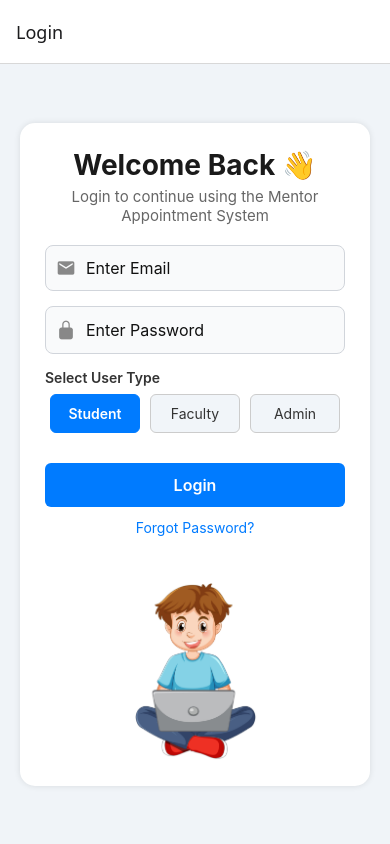
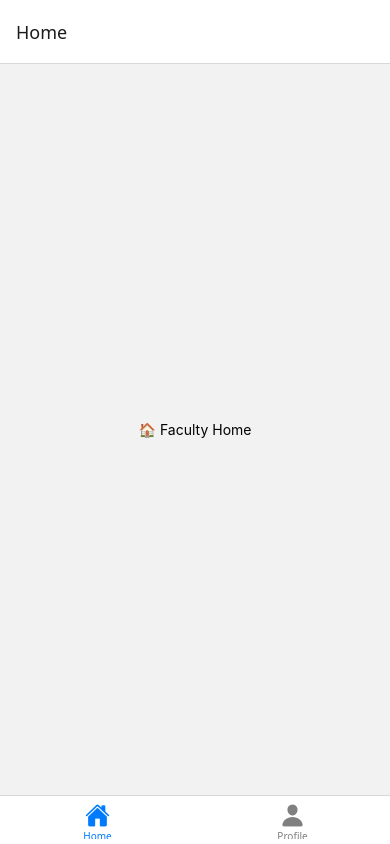
Before and after one commit to kphkns/MenteeMentorApp, a React Native app: screen /Faculty in a window 390 px wide. Built offline with nearby package versions, Linux system fonts and the light colour scheme.

Commit message:
first commit3

```diff
--- a/App.js
+++ b/App.js
@@ -4,6 +4,8 @@ import { NavigationContainer } from '@react-navigation/native';
 import { createNativeStackNavigator } from '@react-navigation/native-stack';
 import LoginScreen from './screens/LoginScreen';
 import StudentStack from './screens/navigators/StudentStack'
+import FacultyStack from './screens/navigators/FacultyStack';
+import AdminStack from './screens/navigators/AdminStack';
 
 const Stack = createNativeStackNavigator();
 
@@ -13,6 +15,8 @@ export default function App() {
       <Stack.Navigator initialRouteName="Login">
         <Stack.Screen name="Login" component={LoginScreen} />
         <Stack.Screen name="Student" component={StudentStack} options={{ headerShown: false }} />
+        <Stack.Screen name="Faculty" component={FacultyStack} options={{ headerShown: false }} />
+        <Stack.Screen name="Admin" component={AdminStack} options={{ headerShown: false }} />
         {/* You can add more screens here like DashboardScreen later */}
       </Stack.Navigator>
     </NavigationContainer>
--- a/package.json
+++ b/package.json
@@ -15,7 +15,9 @@
     "@react-navigation/bottom-tabs": "^7.3.10",
     "@react-navigation/native": "^7.1.6",
     "@react-navigation/native-stack": "^7.3.10",
+    "axios": "^1.8.4",
     "expo": "~52.0.46",
+    "expo-image-picker": "~16.0.6",
     "expo-status-bar": "~2.0.1",
     "react": "18.3.1",
     "react-native": "0.76.9",
--- /dev/null
+++ b/screens/Admin/AdminHome.js
@@ -0,0 +1,10 @@
+import React from 'react';
+import { View, Text } from 'react-native';
+
+export default function AdminHome() {
+  return (
+    <View style={{ flex: 1, justifyContent: 'center', alignItems: 'center' }}>
+      <Text>🏠 Admin Home</Text>
+    </View>
+  );
+}
--- /dev/null
+++ b/screens/Admin/AdminProfile.js
@@ -0,0 +1,45 @@
+import React from 'react';
+import { View, Text, Button, StyleSheet, Alert } from 'react-native';
+import AsyncStorage from '@react-native-async-storage/async-storage';
+
+export default function AdminProfile({ navigation }) {
+  const handleLogout = async () => {
+    try {
+      await AsyncStorage.removeItem('authToken'); // 🔐 remove JWT token
+      Alert.alert('Logged Out', 'You have been logged out.');
+      navigation.replace('Login'); // 🚪 redirect to Login screen
+    } catch (error) {
+      console.error('Logout error:', error);
+      Alert.alert('Error', 'Failed to log out.');
+    }
+  };
+
+  return (
+    <View style={styles.container}>
+      <Text style={styles.heading}>👤 Admin Profile</Text>
+
+      {/* 👇 Logout Button */}
+      <View style={styles.buttonWrapper}>
+        <Button title="Logout" onPress={handleLogout} color="#dc3545" />
+      </View>
+    </View>
+  );
+}
+
+const styles = StyleSheet.create({
+  container: {
+    flex: 1,
+    justifyContent: 'center',
+    alignItems: 'center',
+    padding: 20,
+  },
+  heading: {
+    fontSize: 22,
+    fontWeight: 'bold',
+    marginBottom: 20,
+  },
+  buttonWrapper: {
+    marginTop: 20,
+    width: '80%',
+  },
+});
--- /dev/null
+++ b/screens/faculty/FacultyHome.js
@@ -0,0 +1,10 @@
+import React from 'react';
+import { View, Text } from 'react-native';
+
+export default function FacultyHome() {
+  return (
+    <View style={{ flex: 1, justifyContent: 'center', alignItems: 'center' }}>
+      <Text>🏠 Faculty Home</Text>
+    </View>
+  );
+}
--- /dev/null
+++ b/screens/faculty/FacultyProfile.js
@@ -0,0 +1,45 @@
+import React from 'react';
+import { View, Text, Button, StyleSheet, Alert } from 'react-native';
+import AsyncStorage from '@react-native-async-storage/async-storage';
+
+export default function FacultyProfile({ navigation }) {
+  const handleLogout = async () => {
+    try {
+      await AsyncStorage.removeItem('authToken'); // 🔐 remove JWT token
+      Alert.alert('Logged Out', 'You have been logged out.');
+      navigation.replace('Login'); // 🚪 redirect to Login screen
+    } catch (error) {
+      console.error('Logout error:', error);
+      Alert.alert('Error', 'Failed to log out.');
+    }
+  };
+
+  return (
+    <View style={styles.container}>
+      <Text style={styles.heading}>👤 Faculty Profile</Text>
+
+      {/* 👇 Logout Button */}
+      <View style={styles.buttonWrapper}>
+        <Button title="Logout" onPress={handleLogout} color="#dc3545" />
+      </View>
+    </View>
+  );
+}
+
+const styles = StyleSheet.create({
+  container: {
+    flex: 1,
+    justifyContent: 'center',
+    alignItems: 'center',
+    padding: 20,
+  },
+  heading: {
+    fontSize: 22,
+    fontWeight: 'bold',
+    marginBottom: 20,
+  },
+  buttonWrapper: {
+    marginTop: 20,
+    width: '80%',
+  },
+});
--- /dev/null
+++ b/screens/navigators/AdminStack.js
@@ -0,0 +1,31 @@
+import React from 'react';
+import { createBottomTabNavigator } from '@react-navigation/bottom-tabs';
+import { Ionicons } from '@expo/vector-icons';
+
+import AdminHome from '../Admin/AdminHome';
+import AdminProfile from '../Admin/AdminProfile';
+
+const Tab = createBottomTabNavigator();
+
+export default function AdminStack() {
+  return (
+    <Tab.Navigator
+      screenOptions={({ route }) => ({
+        tabBarIcon: ({ color, size }) => {
+          let iconName;
+
+          if (route.name === 'Home') iconName = 'home';
+          else if (route.name === 'Profile') iconName = 'person';
+
+          return <Ionicons name={iconName} size={size} color={color} />;
+        },
+        tabBarActiveTintColor: '#007bff',
+        tabBarInactiveTintColor: 'gray',
+        headerShown: true,
+      })}
+    >
+      <Tab.Screen name="Home" component={AdminHome} />
+      <Tab.Screen name="Profile" component={AdminProfile} />
+    </Tab.Navigator>
+  );
+}
--- /dev/null
+++ b/screens/navigators/FacultyStack.js
@@ -0,0 +1,31 @@
+import React from 'react';
+import { createBottomTabNavigator } from '@react-navigation/bottom-tabs';
+import { Ionicons } from '@expo/vector-icons';
+
+import FacultyHome from '../faculty/FacultyHome';
+import FacultyProfile from '../faculty/FacultyProfile';
+
+const Tab = createBottomTabNavigator();
+
+export default function FacultyStack() {
+  return (
+    <Tab.Navigator
+      screenOptions={({ route }) => ({
+        tabBarIcon: ({ color, size }) => {
+          let iconName;
+
+          if (route.name === 'Home') iconName = 'home';
+          else if (route.name === 'Profile') iconName = 'person';
+
+          return <Ionicons name={iconName} size={size} color={color} />;
+        },
+        tabBarActiveTintColor: '#007bff',
+        tabBarInactiveTintColor: 'gray',
+        headerShown: true,
+      })}
+    >
+      <Tab.Screen name="Home" component={FacultyHome} />
+      <Tab.Screen name="Profile" component={FacultyProfile} />
+    </Tab.Navigator>
+  );
+}
```
Also changed, not shown: 1 other file (tests, documents, lock files or other folders).
